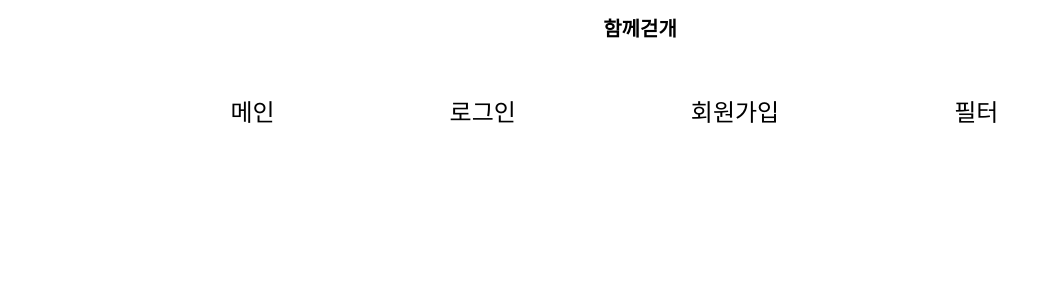
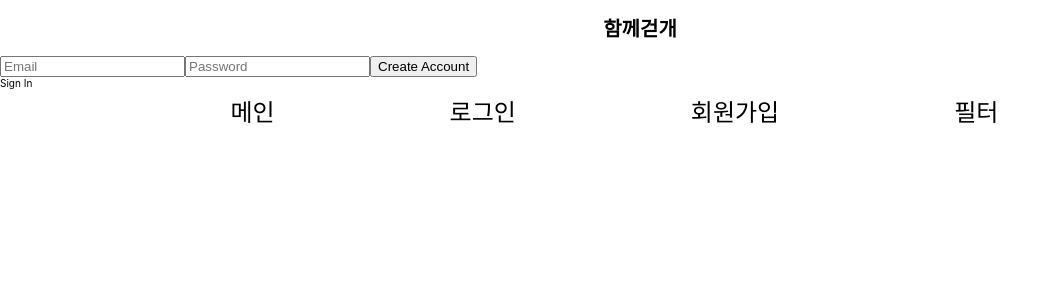
Before and after one commit to ttyt0416/walkdog, a React (Create React App) app: page / in a window 1280 px wide. Shown: the top 300 px of the page, without its empty margins (0-1059 px from the left). Built offline with nearby package versions, Linux system fonts and the light colour scheme.

Commit message:
adding authentication with firebase

```diff
--- /dev/null
+++ b/src/components/signup/signup.components.jsx
@@ -0,0 +1,77 @@
+import React, { useState } from 'react';
+import { authService } from '../../firebase/firebase.utility';
+
+const inputStyles = {};
+
+const SignUp = () => {
+    const [email, setEmail] = useState("");
+  const [password, setPassword] = useState("");
+  const [newAccount, setNewAccount] = useState(true);
+  const [error, setError] = useState("");
+
+  const onChange = (event) => {
+    const {
+      target: { name, value },
+    } = event;
+    if (name === "email") {
+      setEmail(value);
+    } else if (name === "password") {
+      setPassword(value);
+    }
+  };
+
+  const onSubmit = async (event) => {
+    event.preventDefault();
+    try {
+      let data;
+      if (newAccount) {
+        data = await authService.createUserWithEmailAndPassword(
+          email,
+          password
+        );
+      } else {
+        data = await authService.signInWithEmailAndPassword(email, password);
+      }
+    } catch (error) {
+      setError(error.message);
+    }
+  };
+
+  const toggleAccount = () => setNewAccount((prev) => !prev);
+
+  return (
+    <>
+      <form onSubmit={onSubmit} className="container">
+        <input
+          name="email"
+          type="email"
+          placeholder="Email"
+          required
+          value={email}
+          onChange={onChange}
+          className="authInput"
+        />
+        <input
+          name="password"
+          type="password"
+          placeholder="Password"
+          required
+          value={password}
+          className="authInput"
+          onChange={onChange}
+        />
+        <input
+          type="submit"
+          className="authInput authSubmit"
+          value={newAccount ? "Create Account" : "Sign In"}
+        />
+        {error && <span className="authError">{error}</span>}
+      </form>
+      <span onClick={toggleAccount} className="authSwitch">
+        {newAccount ? "Sign In" : "Create Account"}
+      </span>
+    </>
+  );
+};
+
+export default SignUp;
--- /dev/null
+++ b/src/firebase/firebase.utility.js
@@ -0,0 +1,21 @@
+import firebase from 'firebase/app';
+import 'firebase/auth';
+import 'firebase/firestore';
+import 'firebase/storage';
+
+const firebaseConfig = {
+    apiKey: "AIzaSyAOQ0W4TTUbonYpxQv5BezMDnE5xcjnDl8",
+    authDomain: "walkdog-9fe89.firebaseapp.com",
+    projectId: "walkdog-9fe89",
+    storageBucket: "walkdog-9fe89.appspot.com",
+    messagingSenderId: "522711773481",
+    appId: "1:522711773481:web:e45ea309dec0233c47c738"
+  };
+  // Initialize Firebase
+firebase.initializeApp(firebaseConfig);
+
+export const firebaseInstance = firebase;
+
+export const authService = firebase.auth();
+export const dbService = firebase.firestore();
+export const storageService = firebase.storage();
--- a/src/pages/homepage/homepage.components.jsx
+++ b/src/pages/homepage/homepage.components.jsx
@@ -1,9 +1,14 @@
 import React from 'react';
 import './homepage.styles.scss';
 
+import SignUp from '../../components/signup/signup.components';
+
 const HomePage = () => {
     return(
+        <>
         <h1 className='homepage-title'>함께걷개</h1>
+        <SignUp />
+        </>
     );
 };
 
```
Also changed, not shown: package.json (+6 -7 lines), src/components/signup/signup.styles.scss (added), 1 other file (tests, documents, lock files or other folders).
